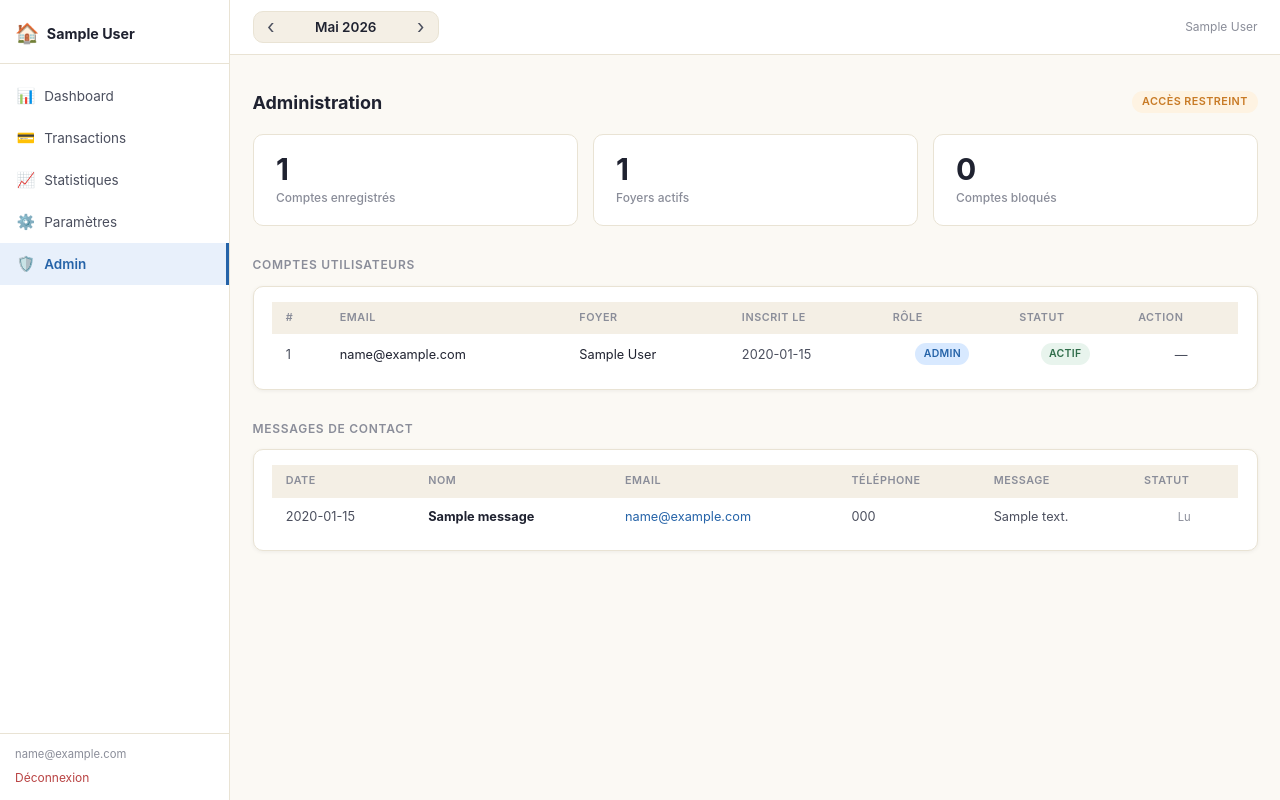
After one commit to liammoussaoui1104-star/budget-web, a Flask app: page /admin in a window 1280 px wide. The commit adds this page. Run offline with Flask 3, Linux system fonts and the light colour scheme; a user stored in the database is signed in; tables that the repository leaves empty hold one stand-in row (values such as "Sample post"); one stand-in notice (Sample message) is shown; some libraries are stand-ins or nearby versions.

Commit message:
Page admin complète + blocage utilisateurs

```diff
--- a/app.py
+++ b/app.py
@@ -156,6 +156,9 @@ def login():
         pwd = request.form.get("password", "")
         row = db.get_user_by_email(email)
         if row and check_password_hash(row["password_hash"], pwd):
+            if row["blocked"]:
+                flash("Ton compte a été suspendu. Contacte l'administrateur.", "error")
+                return render_template("login.html")
             login_user(User(row), remember=request.form.get("remember") == "on")
             return redirect(request.args.get("next") or url_for("dashboard"))
         flash("Email ou mot de passe incorrect.", "error")
@@ -570,6 +573,44 @@ def contact():
 
 # ── Admin ───────────────────────────────────────────────────────────────────
 
+@app.route("/admin")
+@login_required
+def admin():
+    if not current_user.is_admin:
+        flash("Accès réservé à l'administrateur.", "error")
+        return redirect(url_for("dashboard"))
+    now = datetime.now()
+    y, m = now.year, now.month
+    py, pm = prev_period(y, m)
+    ny, nm = next_period(y, m)
+    stats = db.get_admin_stats()
+    users = db.get_all_users()
+    messages = db.get_contact_messages()
+    return render_template("admin.html",
+        stats=stats, users=users, messages=messages,
+        y=y, m=m, mois_fr=MOIS_FR[m],
+        py=py, pm=pm, ny=ny, nm=nm
+    )
+
+
+@app.route("/admin/users/<int:uid>/block", methods=["POST"])
+@login_required
+def admin_block_user(uid):
+    if not current_user.is_admin:
+        return jsonify(ok=False), 403
+    db.block_user(uid)
+    return jsonify(ok=True)
+
+
+@app.route("/admin/users/<int:uid>/unblock", methods=["POST"])
+@login_required
+def admin_unblock_user(uid):
+    if not current_user.is_admin:
+        return jsonify(ok=False), 403
+    db.unblock_user(uid)
+    return jsonify(ok=True)
+
+
 @app.route("/admin/messages")
 @login_required
 def admin_messages():
--- a/static/style.css
+++ b/static/style.css
@@ -898,6 +898,58 @@ img { display: block; max-width: 100%; }
 .msg-text { max-width: 320px; white-space: pre-wrap; word-break: break-word; font-size: .85rem; color: var(--text2); }
 .msg-status-lu { font-size: .75rem; color: var(--sub); }
 
+/* ── Admin dashboard ─────────────────────────────────────────────────────── */
+.admin-stats-row {
+  display: grid;
+  grid-template-columns: repeat(3, 1fr);
+  gap: 1rem;
+  margin-top: 1.25rem;
+}
+.admin-stat-card {
+  background: var(--card);
+  border: 1px solid var(--border);
+  border-radius: var(--radius);
+  padding: 1.25rem 1.5rem;
+  display: flex;
+  flex-direction: column;
+  gap: .3rem;
+}
+.admin-stat-card.admin-stat-danger { border-color: var(--danger); background: var(--danger-bg); }
+.admin-stat-value {
+  font-size: 2rem;
+  font-weight: 700;
+  color: var(--text);
+  line-height: 1;
+}
+.admin-stat-danger .admin-stat-value { color: var(--danger); }
+.admin-stat-label { font-size: .8rem; color: var(--sub); font-weight: 500; }
+
+.badge {
+  display: inline-block;
+  font-size: .7rem;
+  font-weight: 600;
+  padding: .2rem .55rem;
+  border-radius: 999px;
+  text-transform: uppercase;
+  letter-spacing: .03em;
+}
+.badge-admin   { background: oklch(93% 0.04 258); color: var(--accent); }
+.badge-user    { background: var(--input); color: var(--sub); }
+.badge-active  { background: var(--ok-bg); color: var(--ok); }
+.badge-blocked { background: var(--danger-bg); color: var(--danger); }
+
+.user-blocked td { opacity: .55; }
+.btn-danger {
+  background: var(--danger);
+  color: #fff;
+  border: none;
+}
+.btn-danger:hover { background: oklch(40% 0.15 25); }
+
+@media (max-width: 640px) {
+  .admin-stats-row { grid-template-columns: 1fr; }
+}
+
 /* ── Print / Export PDF ──────────────────────────────────────────────────── */
 @media print {
   .sidebar, .topbar, .hamburger, .sidebar-overlay,
--- /dev/null
+++ b/templates/admin.html
@@ -0,0 +1,208 @@
+{% extends "base.html" %}
+{% block title %}Administration — Budget Familial{% endblock %}
+
+{% block content %}
+<div class="page-header">
+  <h2 class="page-title">Administration</h2>
+  <span class="admin-badge">Accès restreint</span>
+</div>
+
+<!-- Stats -->
+<div class="admin-stats-row">
+  <div class="admin-stat-card">
+    <span class="admin-stat-value">{{ stats.total }}</span>
+    <span class="admin-stat-label">Comptes enregistrés</span>
+  </div>
+  <div class="admin-stat-card">
+    <span class="admin-stat-value">{{ stats.active }}</span>
+    <span class="admin-stat-label">Foyers actifs</span>
+  </div>
+  <div class="admin-stat-card {% if stats.blocked > 0 %}admin-stat-danger{% endif %}">
+    <span class="admin-stat-value">{{ stats.blocked }}</span>
+    <span class="admin-stat-label">Comptes bloqués</span>
+  </div>
+</div>
+
+<!-- Comptes utilisateurs -->
+<div class="section-title" style="margin-top:2rem">Comptes utilisateurs</div>
+<div class="card" style="margin-top:.75rem">
+  {% if users %}
+  <div class="table-wrap">
+    <table class="table" id="usersTable">
+      <thead>
+        <tr>
+          <th>#</th>
+          <th>Email</th>
+          <th>Foyer</th>
+          <th>Inscrit le</th>
+          <th class="text-center">Rôle</th>
+          <th class="text-center">Statut</th>
+          <th class="text-center">Action</th>
+        </tr>
+      </thead>
+      <tbody>
+        {% for u in users %}
+        <tr id="user-row-{{ u.id }}" class="{% if u.blocked %}user-blocked{% endif %}">
+          <td class="text-sub">{{ u.id }}</td>
+          <td>{{ u.email }}</td>
+          <td>{{ u.household_name or '—' }}</td>
+          <td class="text-sub" style="white-space:nowrap">
+            {{ u.created_at[:10] if u.created_at else '—' }}
+          </td>
+          <td class="text-center">
+            {% if u.is_admin %}
+            <span class="badge badge-admin">Admin</span>
+            {% else %}
+            <span class="badge badge-user">Utilisateur</span>
+            {% endif %}
+          </td>
+          <td class="text-center" id="status-{{ u.id }}">
+            {% if u.blocked %}
+            <span class="badge badge-blocked">Bloqué</span>
+            {% else %}
+            <span class="badge badge-active">Actif</span>
+            {% endif %}
+          </td>
+          <td class="text-center">
+            {% if not u.is_admin %}
+              {% if u.blocked %}
+              <button class="btn btn-sm btn-outline user-unblock-btn"
+                      data-id="{{ u.id }}">Débloquer</button>
+              {% else %}
+              <button class="btn btn-sm btn-danger user-block-btn"
+                      data-id="{{ u.id }}">Bloquer</button>
+              {% endif %}
+            {% else %}
+              <span class="text-sub">—</span>
+            {% endif %}
+          </td>
+        </tr>
+        {% endfor %}
+      </tbody>
+    </table>
+  </div>
+  {% else %}
+  <p class="empty-state" style="padding:1.5rem">Aucun compte enregistré.</p>
+  {% endif %}
+</div>
+
+<!-- Messages de contact -->
+<div class="section-title" style="margin-top:2rem">Messages de contact</div>
+<div class="card" style="margin-top:.75rem">
+  {% if messages %}
+  <div class="table-wrap">
+    <table class="table">
+      <thead>
+        <tr>
+          <th>Date</th>
+          <th>Nom</th>
+          <th>Email</th>
+          <th>Téléphone</th>
+          <th>Message</th>
+          <th class="text-center">Statut</th>
+        </tr>
+      </thead>
+      <tbody>
+        {% for msg in messages %}
+        <tr class="msg-row {% if not msg.lu %}msg-unread{% endif %}" id="row-{{ msg.id }}">
+          <td class="text-sub" style="white-space:nowrap">{{ msg.created_at[:16] }}</td>
+          <td><strong>{{ msg.nom }}</strong></td>
+          <td><a href="mailto:{{ msg.email }}">{{ msg.email }}</a></td>
+          <td class="text-sub">{{ msg.telephone or '—' }}</td>
+          <td class="msg-text">{{ msg.message }}</td>
+          <td class="text-center">
+            {% if msg.lu %}
+            <span class="msg-status-lu">Lu</span>
+            {% else %}
+            <button class="btn btn-sm btn-outline msg-mark-lu" data-id="{{ msg.id }}">
+              Marquer lu
+            </button>
+            {% endif %}
+          </td>
+        </tr>
+        {% endfor %}
+      </tbody>
+    </table>
+  </div>
+  {% else %}
+  <p class="empty-state" style="padding:1.5rem">Aucun message reçu.</p>
+  {% endif %}
+</div>
+
+<div id="toastMsg" class="toast hidden"></div>
+{% endblock %}
+
+{% block scripts %}
+<script>
+function showToast(msg, ok = true) {
+  const t = document.getElementById('toastMsg');
+  t.textContent = msg;
+  t.className = 'toast ' + (ok ? 'toast-ok' : 'toast-error');
+  clearTimeout(t._timer);
+  t._timer = setTimeout(() => { t.className = 'toast hidden'; }, 3000);
+}
+
+// Block
+document.querySelectorAll('.user-block-btn').forEach(btn => {
+  btn.addEventListener('click', async () => {
+    const id = btn.dataset.id;
+    const res = await fetch(`/admin/users/${id}/block`, { method: 'POST' });
+    const json = await res.json();
+    if (json.ok) {
+      document.getElementById(`status-${id}`).innerHTML =
+        '<span class="badge badge-blocked">Bloqué</span>';
+      btn.textContent = 'Débloquer';
+      btn.classList.remove('btn-danger');
+      btn.classList.add('btn-outline', 'user-unblock-btn');
+      btn.classList.remove('user-block-btn');
+      document.getElementById(`user-row-${id}`).classList.add('user-blocked');
+      btn.removeEventListener('click', arguments.callee);
+      wireUnblock(btn, id);
+      showToast('Compte bloqué.');
+    } else {
+      showToast('Erreur.', false);
+    }
+  });
+});
+
+// Unblock
+document.querySelectorAll('.user-unblock-btn').forEach(btn => {
+  wireUnblock(btn, btn.dataset.id);
+});
+
+function wireUnblock(btn, id) {
+  btn.addEventListener('click', async () => {
+    const res = await fetch(`/admin/users/${id}/unblock`, { method: 'POST' });
+    const json = await res.json();
+    if (json.ok) {
+      document.getElementById(`status-${id}`).innerHTML =
+        '<span class="badge badge-active">Actif</span>';
+      btn.textContent = 'Bloquer';
+      btn.classList.remove('btn-outline', 'user-unblock-btn');
+      btn.classList.add('btn-danger', 'user-block-btn');
+      document.getElementById(`user-row-${id}`).classList.remove('user-blocked');
+      showToast('Compte débloqué.');
+    } else {
+      showToast('Erreur.', false);
+    }
+  });
+}
+
+// Mark message as read
+document.querySelectorAll('.msg-mark-lu').forEach(btn => {
+  btn.addEventListener('click', async () => {
+    const id = btn.dataset.id;
+    const res = await fetch(`/admin/messages/${id}/lu`, { method: 'POST' });
+    const json = await res.json();
+    if (json.ok) {
+      const row = document.getElementById(`row-${id}`);
+      row.classList.remove('msg-unread');
+      btn.replaceWith(Object.assign(document.createElement('span'), {
+        className: 'msg-status-lu',
+        textContent: 'Lu'
+      }));
+    }
+  });
+});
+</script>
+{% endblock %}
--- a/templates/base.html
+++ b/templates/base.html
@@ -33,6 +33,11 @@
       <a href="{{ url_for('settings') }}" class="nav-link {% if request.endpoint == 'settings' %}active{% endif %}">
         <span class="nav-icon">⚙️</span> Paramètres
       </a>
+      {% if current_user.is_admin %}
+      <a href="{{ url_for('admin') }}" class="nav-link {% if request.endpoint == 'admin' %}active{% endif %}">
+        <span class="nav-icon">🛡️</span> Admin
+      </a>
+      {% endif %}
     </nav>
     <div class="sidebar-footer">
       <span class="user-email">{{ current_user.email }}</span>
```
Also changed, not shown: db.py (+21 -0 lines).
